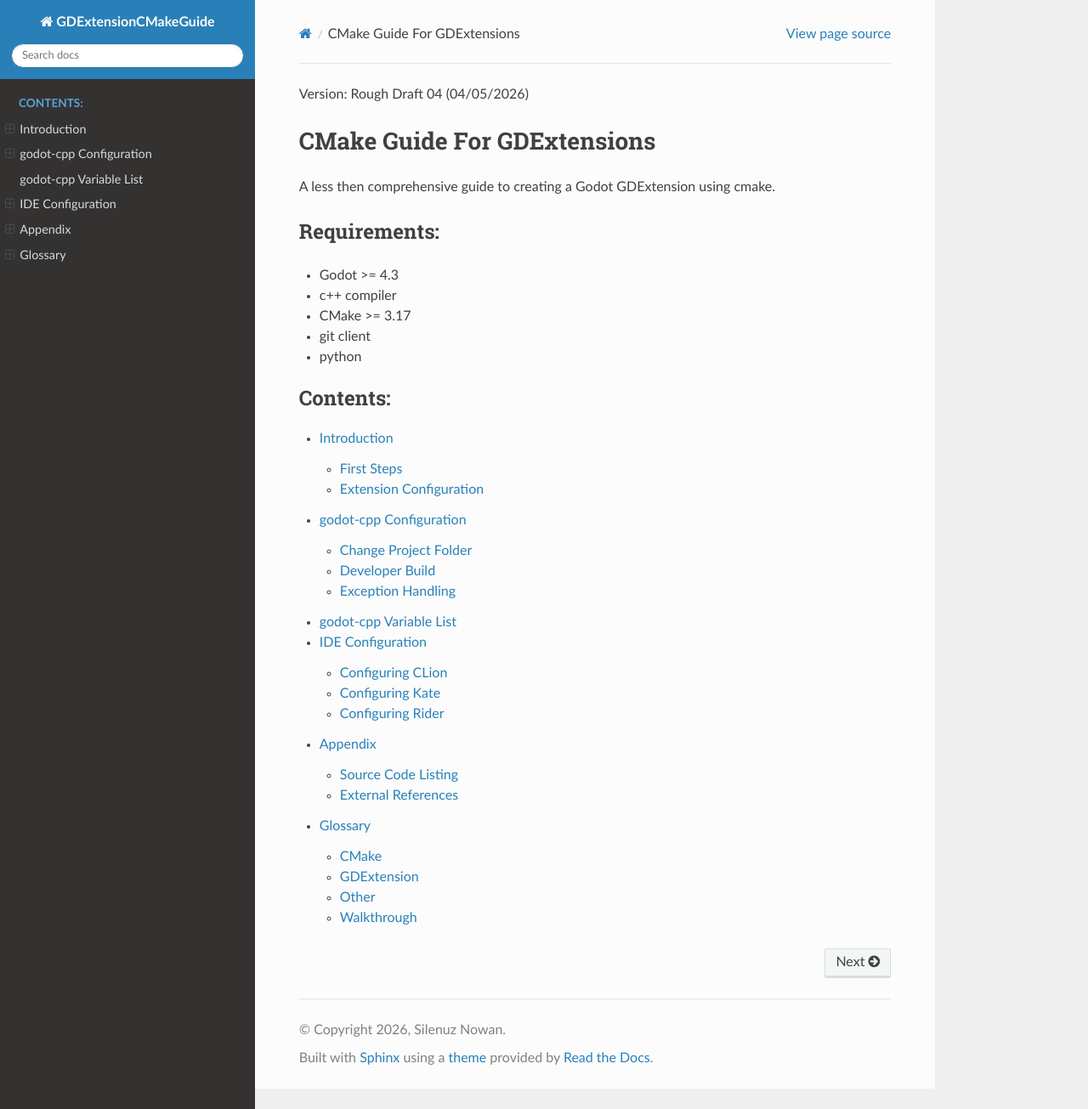
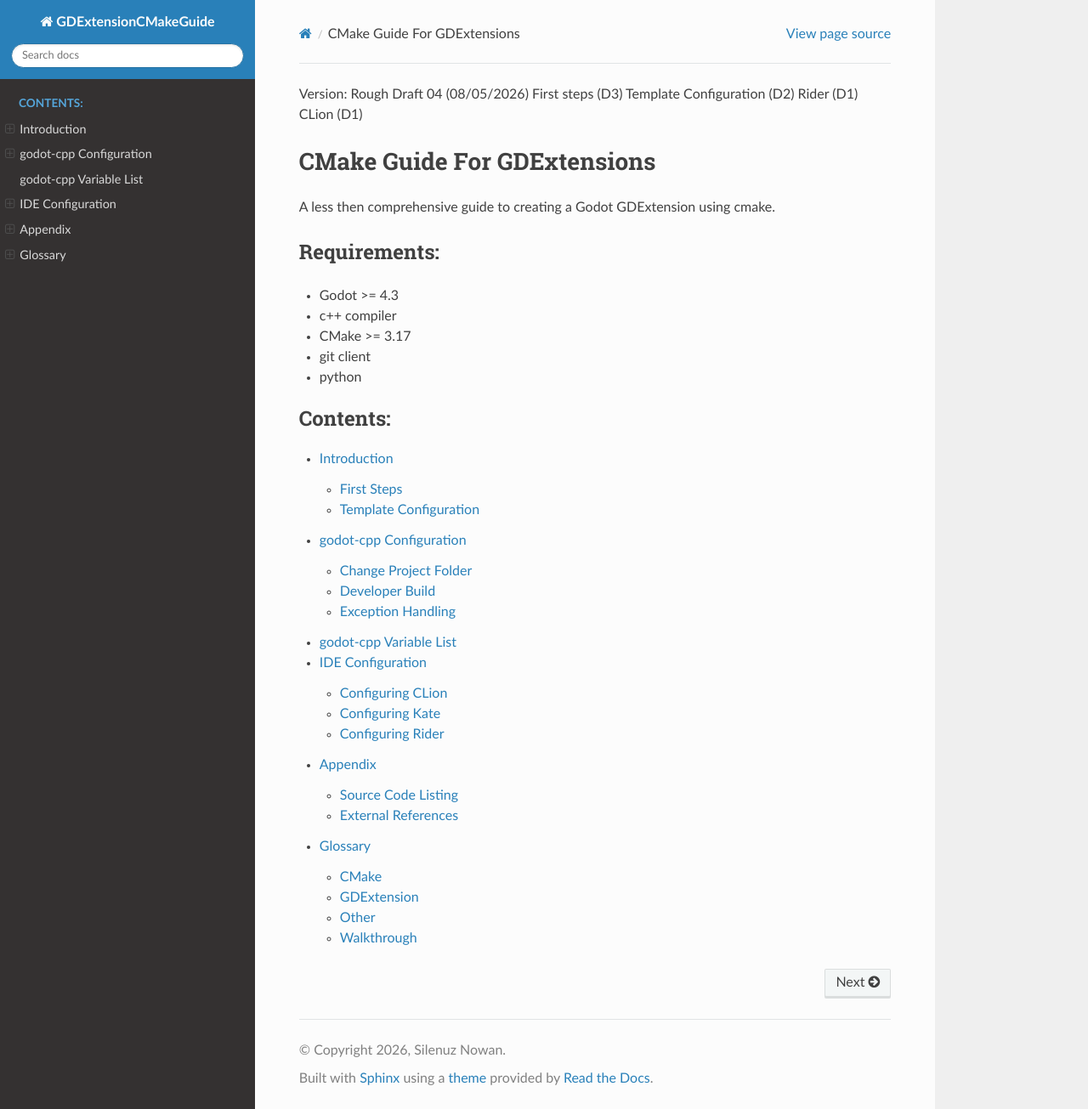
Before and after one commit to silenuz/GDExtension_CMake, a Sphinx documentation site: the page built from docs/source/index.rst, in a window 1280 px wide and 1305 px high. Shown: the whole window at 85% size. Built offline with Sphinx 7.4.7 and the Read the Docs theme 3.1.0, drawn with Linux system fonts in a browser that asks for light colours.

Commit message:
updated index page

```diff
--- a/docs/source/index.rst
+++ b/docs/source/index.rst
@@ -3,7 +3,12 @@
    You can adapt this file completely to your liking, but it should at least
    contain the root `toctree` directive.
 
-Version: Rough Draft 04 (04/05/2026)
+Version: Rough Draft 04 (08/05/2026)
+First steps (D3)
+Template Configuration (D2)
+Rider (D1)
+CLion (D1)
+
 
 CMake Guide For GDExtensions
 ----------------------------
--- a/docs/source/introduction/extension_configuration.rst
+++ b/docs/source/introduction/extension_configuration.rst
@@ -1,5 +1,5 @@
-Extension Configuration
------------------------
+Template Configuration
+----------------------
 A description of the steps required to customize the extension:
 
 * Change the :term:`library` name
```
